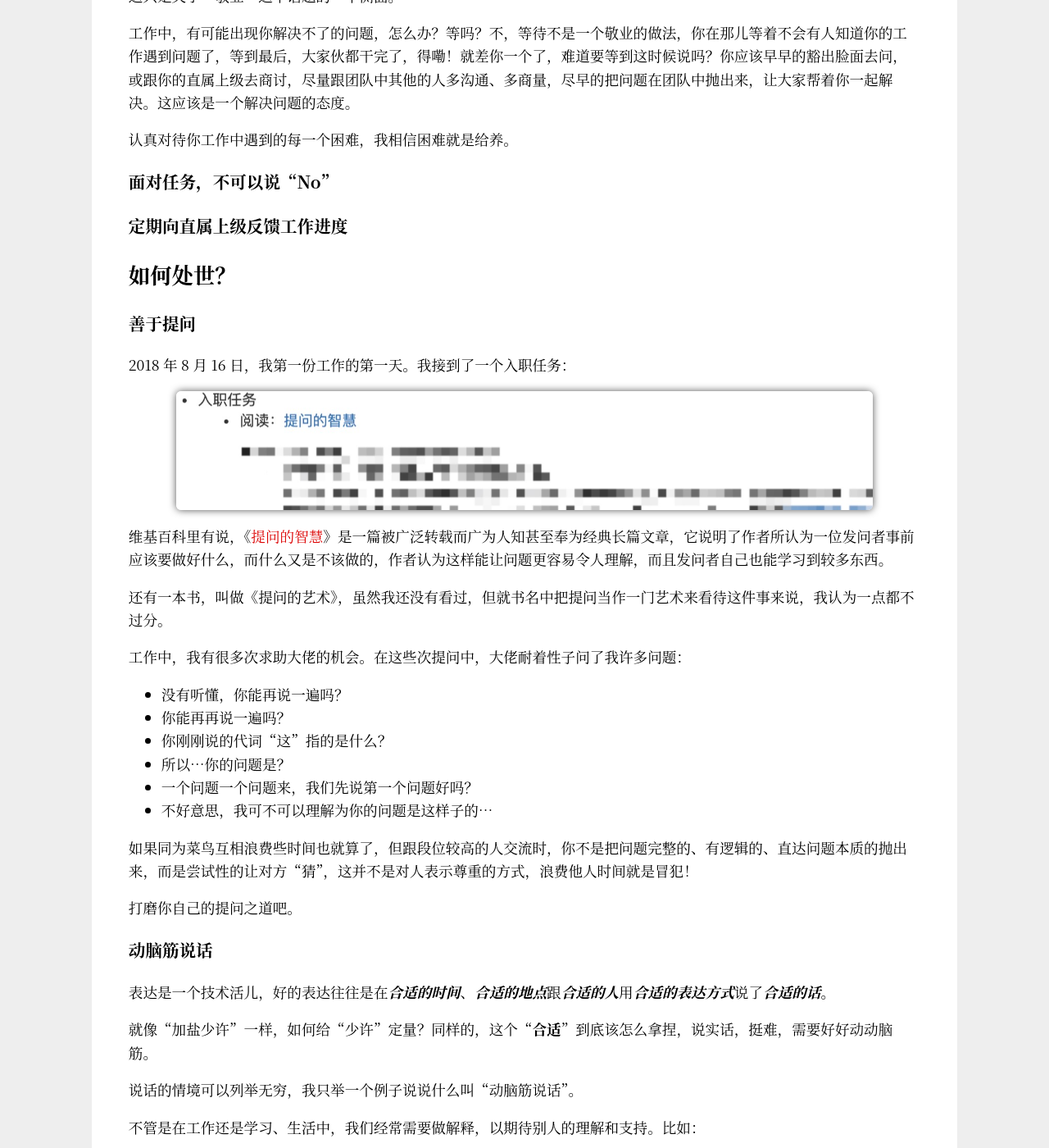
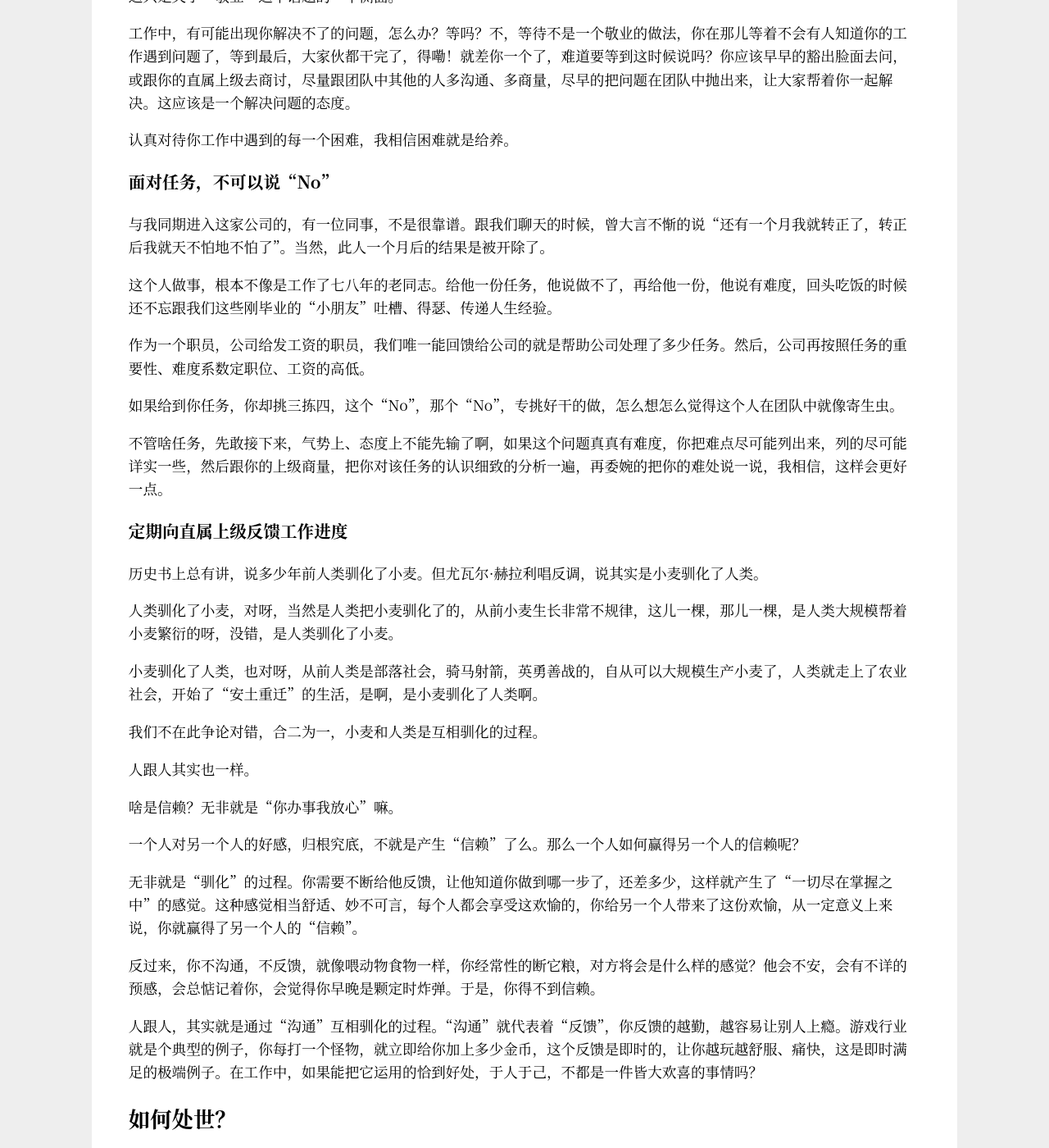
Before and after one commit to Haiyung/haiyung.github.io, a Jekyll site: the page built from _posts/2019-11-17-extra-skills-in-the-first-year-of-development.md, in a window 1280 px wide and 1400 px high, scrolled down 4053 px. Shown: the whole window at 82% size. Built offline with Jekyll 4.4.1, drawn with Linux system fonts in a browser that asks for light colours.

Commit message:
article: update article

```diff
--- a/_posts/2019-11-17-extra-skills-in-the-first-year-of-development.md
+++ b/_posts/2019-11-17-extra-skills-in-the-first-year-of-development.md
@@ -130,7 +130,37 @@ __Contents__
 
 ### 面对任务，不可以说“No”
 
+与我同期进入这家公司的，有一位同事，不是很靠谱。跟我们聊天的时候，曾大言不惭的说“还有一个月我就转正了，转正后我就天不怕地不怕了”。当然，此人一个月后的结果是被开除了。
+
+这个人做事，根本不像是工作了七八年的老同志。给他一份任务，他说做不了，再给他一份，他说有难度，回头吃饭的时候还不忘跟我们这些刚毕业的“小朋友”吐槽、得瑟、传递人生经验。
+
+作为一个职员，公司给发工资的职员，我们唯一能回馈给公司的就是帮助公司处理了多少任务。然后，公司再按照任务的重要性、难度系数定职位、工资的高低。
+
+如果给到你任务，你却挑三拣四，这个“No”，那个“No”，专挑好干的做，怎么想怎么觉得这个人在团队中就像寄生虫。
+
+不管啥任务，先敢接下来，气势上、态度上不能先输了啊，如果这个问题真真有难度，你把难点尽可能列出来，列的尽可能详实一些，然后跟你的上级商量，把你对该任务的认识细致的分析一遍，再委婉的把你的难处说一说，我相信，这样会更好一点。
+
 ### 定期向直属上级反馈工作进度
+
+历史书上总有讲，说多少年前人类驯化了小麦。但尤瓦尔·赫拉利唱反调，说其实是小麦驯化了人类。
+
+人类驯化了小麦，对呀，当然是人类把小麦驯化了的，从前小麦生长非常不规律，这儿一棵，那儿一棵，是人类大规模帮着小麦繁衍的呀，没错，是人类驯化了小麦。
+
+小麦驯化了人类，也对呀，从前人类是部落社会，骑马射箭，英勇善战的，自从可以大规模生产小麦了，人类就走上了农业社会，开始了“安土重迁”的生活，是啊，是小麦驯化了人类啊。
+
+我们不在此争论对错，合二为一，小麦和人类是互相驯化的过程。
+
+人跟人其实也一样。
+
+啥是信赖？无非就是“你办事我放心”嘛。
+
+一个人对另一个人的好感，归根究底，不就是产生“信赖”了么。那么一个人如何赢得另一个人的信赖呢？
+
+无非就是“驯化”的过程。你需要不断给他反馈，让他知道你做到哪一步了，还差多少，这样就产生了“一切尽在掌握之中”的感觉。这种感觉相当舒适、妙不可言，每个人都会享受这欢愉的，你给另一个人带来了这份欢愉，从一定意义上来说，你就赢得了另一个人的“信赖”。
+
+反过来，你不沟通，不反馈，就像喂动物食物一样，你经常性的断它粮，对方将会是什么样的感觉？他会不安，会有不详的预感，会总惦记着你，会觉得你早晚是颗定时炸弹。于是，你得不到信赖。
+
+人跟人，其实就是通过“沟通”互相驯化的过程。“沟通”就代表着“反馈”，你反馈的越勤，越容易让别人上瘾。游戏行业就是个典型的例子，你每打一个怪物，就立即给你加上多少金币，这个反馈是即时的，让你越玩越舒服、痛快，这是即时满足的极端例子。在工作中，如果能把它运用的恰到好处，于人于己，不都是一件皆大欢喜的事情吗？
 
 ## 如何处世？
 
```
